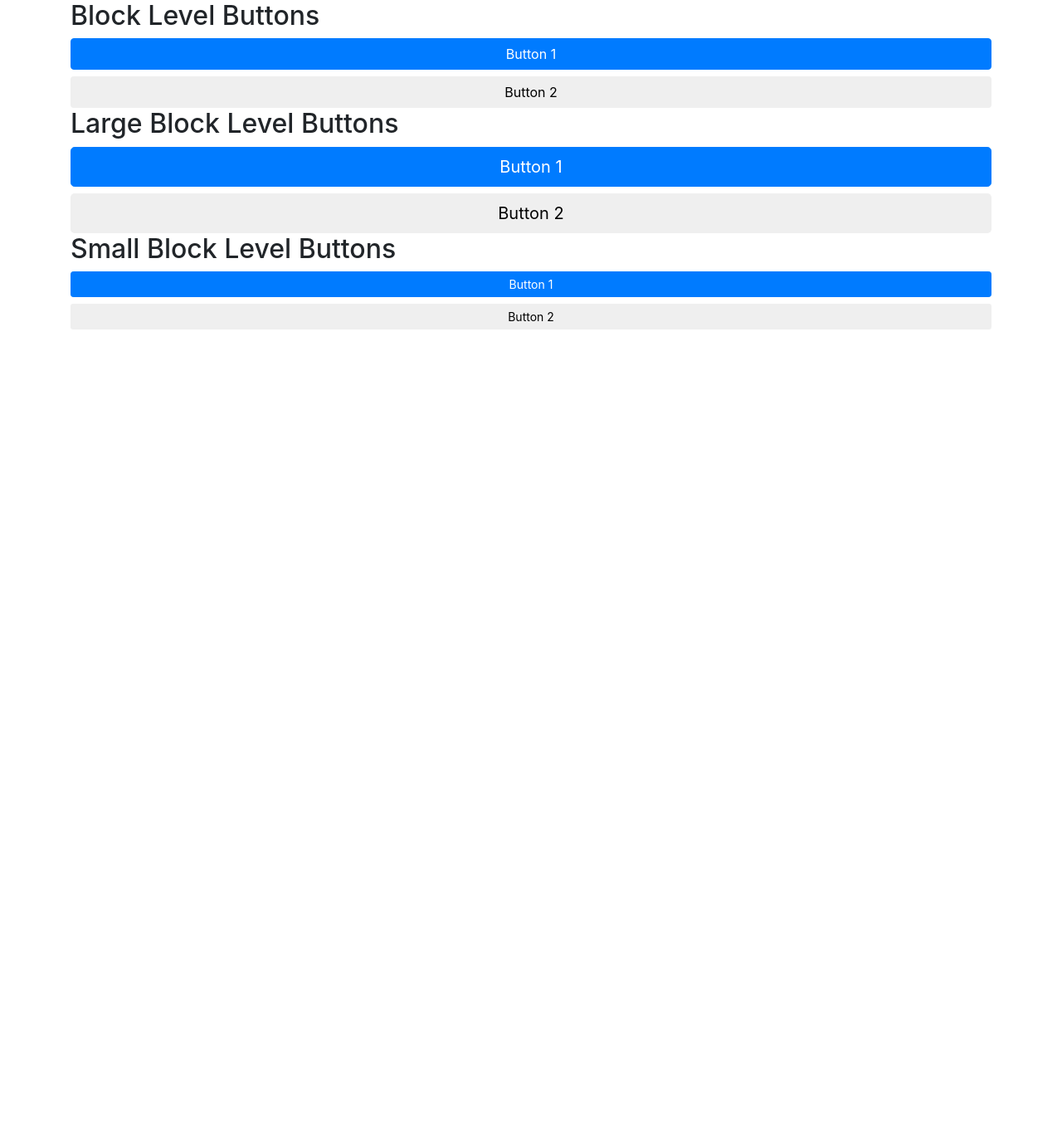
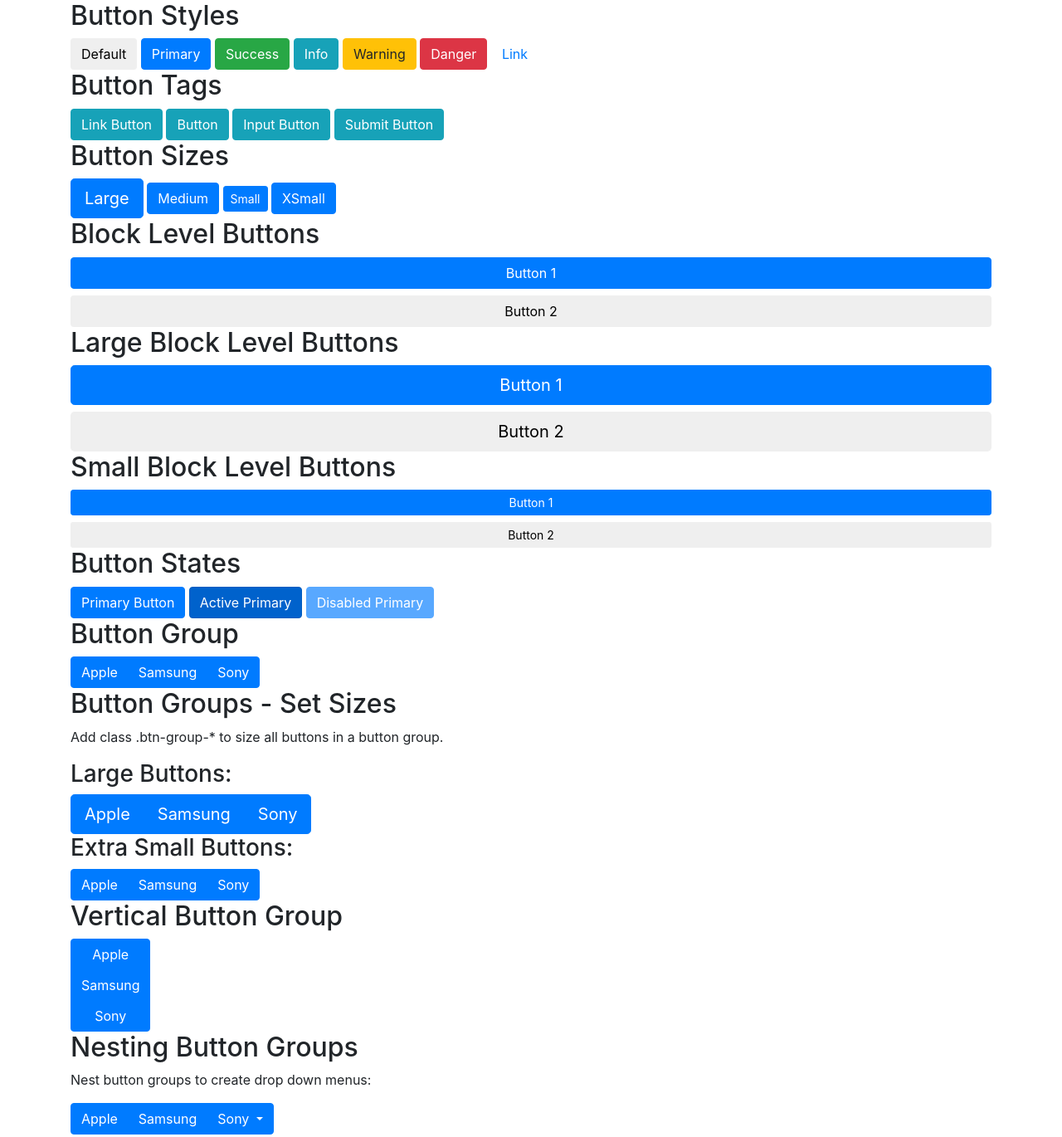
Before and after one commit to Rerezz-Hosting/Xyrezz-Hosting, a plain HTML site: page index.html in a window 1280 px wide. Shown: the whole page at 83% size. Before the commit the page ends 800 px from the top, so only its background shows below. Drawn offline with nearby package versions, Linux system fonts and the light colour scheme.

Commit message:
Update index.html

```diff
--- a/index.html
+++ b/index.html
@@ -14,6 +14,27 @@
 <body>
 <div class="container">
 
+<h2>Button Styles</h2>
+<button type="button" class="btn btn-default">Default</button>
+<button type="button" class="btn btn-primary">Primary</button>
+<button type="button" class="btn btn-success">Success</button>
+<button type="button" class="btn btn-info">Info</button>
+<button type="button" class="btn btn-warning">Warning</button>
+<button type="button" class="btn btn-danger">Danger</button>
+<button type="button" class="btn btn-link">Link</button>
+
+<h2>Button Tags</h2>
+<a href="#" class="btn btn-info" role="button">Link Button</a>
+<button type="button" class="btn btn-info">Button</button>
+<input type="button" class="btn btn-info" value="Input Button">
+<input type="submit" class="btn btn-info" value="Submit Button">
+
+<h2>Button Sizes</h2>
+<button type="button" class="btn btn-primary btn-lg">Large</button>
+<button type="button" class="btn btn-primary btn-md">Medium</button>
+<button type="button" class="btn btn-primary btn-sm">Small</button>
+<button type="button" class="btn btn-primary btn-xs">XSmall</button>
+
 <h2>Block Level Buttons</h2>
 <button type="button" class="btn btn-primary btn-block">Button 1</button>
 <button type="button" class="btn btn-default btn-block">Button 2</button>
@@ -26,7 +47,70 @@
 <button type="button" class="btn btn-primary btn-sm btn-block">Button 1</button>
 <button type="button" class="btn btn-default btn-sm btn-block">Button 2</button>
 
+<h2>Button States</h2>
+<button type="button" class="btn btn-primary">Primary Button</button>
+<button type="button" class="btn btn-primary active">Active Primary</button>
+<button type="button" class="btn btn-primary disabled">Disabled Primary</button>
+
+
+<h2>Button Group</h2>
+<div class="btn-group">
+    <button type="button" class="btn btn-primary">Apple</button>
+    <button type="button" class="btn btn-primary">Samsung</button>
+    <button type="button" class="btn btn-primary">Sony</button>
+</div>
+
+<h2>Button Groups - Set Sizes</h2>
+<p>Add class .btn-group-* to size all buttons in a button group.</p>
+<h3>Large Buttons:</h3>
+<div class="btn-group btn-group-lg">
+    <button type="button" class="btn btn-primary">Apple</button>
+    <button type="button" class="btn btn-primary">Samsung</button>
+    <button type="button" class="btn btn-primary">Sony</button>
+</div>
+<h3>Extra Small Buttons:</h3>
+<div class="btn-group btn-group-xs">
+    <button type="button" class="btn btn-primary">Apple</button>
+    <button type="button" class="btn btn-primary">Samsung</button>
+    <button type="button" class="btn btn-primary">Sony</button>
+</div>
+
+<h2>Vertical Button Group</h2>
+<div class="btn-group-vertical">
+    <button type="button" class="btn btn-primary">Apple</button>
+    <button type="button" class="btn btn-primary">Samsung</button>
+    <button type="button" class="btn btn-primary">Sony</button>
+</div>
+
+<h2>Nesting Button Groups</h2>
+<p>Nest button groups to create drop down menus:</p>
+<div class="btn-group">
+    <button type="button" class="btn btn-primary">Apple</button>
+    <button type="button" class="btn btn-primary">Samsung</button>
+    <div class="btn-group">
+        <button type="button" class="btn btn-primary dropdown-toggle" data-toggle="dropdown">
+            Sony <span class="caret"></span>
+        </button>
+        <ul class="dropdown-menu" role="menu">
+            <li><a href="#">Tablet</a>
+            </li>
+            <li><a href="#">Smartphone</a>
+            </li>
+        </ul>
+    </div>
+</div>
 <br>
+<br>
+<br>
+<br>
+<br>
+<br>
+<br>
+<br>
+<br>
+<br>
+<br>
+
 </div>
 </body>
 
```
